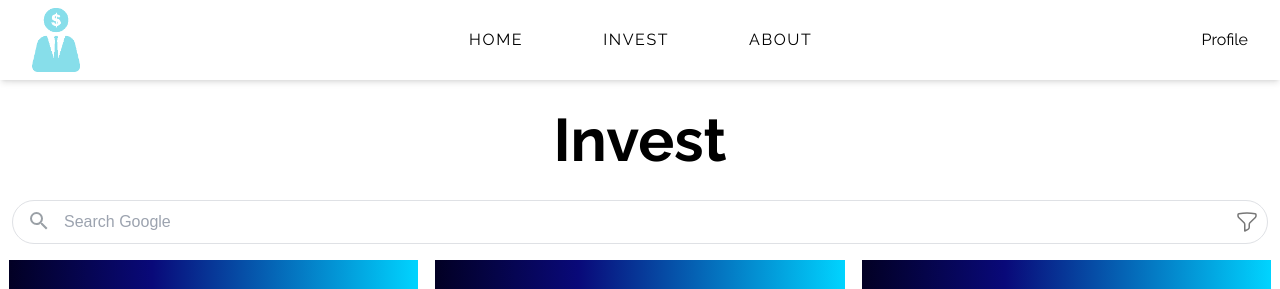
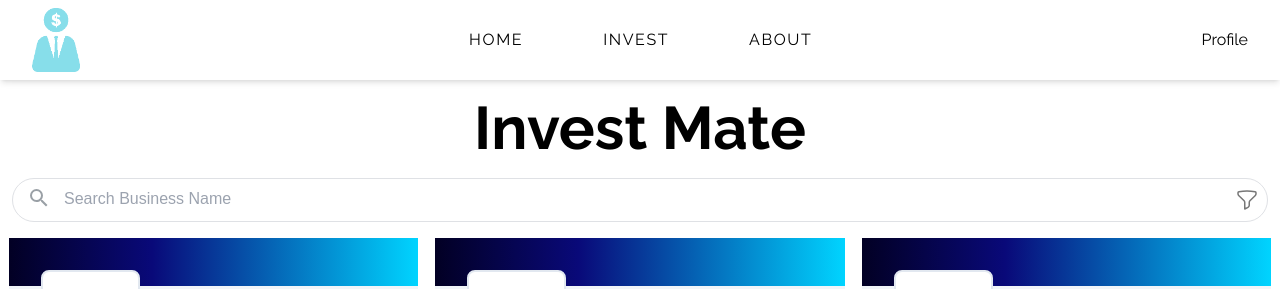
Before and after one commit to yonatan-nyo/final-project-client, a Next.js app: page /invest in a window 1280 px wide. Shown: the top 289 px of the page. Built offline with nearby package versions, Linux system fonts and the light colour scheme; grey boxes are pictures that could not be loaded.

Commit message:
added detail-page

```diff
--- a/app/detail/[slug]/page.js
+++ /dev/null
@@ -1,5 +0,0 @@
-const DetailPage = () => {
-  return <div>page</div>;
-};
-
-export default DetailPage;
--- /dev/null
+++ b/app/invest/[slug]/page.js
@@ -0,0 +1,9 @@
+const DetailPage = () => {
+  return (
+    <div className="pt-20 max-w-[1450px] mx-auto flex flex-col justify-between min-h-screen text-center">
+      <div>hi</div>{" "}
+    </div>
+  );
+};
+
+export default DetailPage;
--- a/app/invest/page.jsx
+++ b/app/invest/page.jsx
@@ -5,7 +5,7 @@ const Invest = () => {
   return (
     <div className="pt-20 max-w-[1450px] mx-auto flex flex-col justify-between min-h-screen text-center">
       <div>
-        <h1 className="font-bold text-[60px] leading-loose">Invest</h1>
+        <h1 className="font-bold text-[60px] leading-relaxed">Invest Mate</h1>
         <div className="w-full px-3">
           <div className="searchbar">
             <div className="searchbar-wrapper">
@@ -32,7 +32,7 @@ const Invest = () => {
                   title="Search"
                   // eslint-disable-next-line jsx-a11y/role-has-required-aria-props
                   role="combobox"
-                  placeholder="Search Google"
+                  placeholder="Search Business Name"
                 />
               </div>
 
--- a/components/Card.jsx
+++ b/components/Card.jsx
@@ -1,6 +1,7 @@
 "use client";
 
 import Image from "next/image";
+import { useRouter } from "next/navigation";
 
 const defaultBusiness = {
   name: "Business Name",
@@ -12,6 +13,11 @@ const defaultBusiness = {
 };
 
 const Card = ({ business = defaultBusiness }) => {
+  const router = useRouter();
+  const handleClick = (slug) => {
+    router.push(`/invest/${slug}`);
+  };
+
   return (
     <div className="w-[96%] md:w-[47%] lg:w-[32%] h-48 md:h-[14rem] bg-slate-100 mx-auto relative">
       <div
@@ -38,7 +44,11 @@ const Card = ({ business = defaultBusiness }) => {
           <p className="text-left font-bold text-2xl">{business.name}</p>
           <p className="text-left">Rp {Math.ceil(+business.fundNeeded / 40)}</p>
           <div className="flex-grow flex justify-end items-end">
-            <button className="bg-blue-500 hover:bg-blue-700 text-white font-bold py-2 px-6 rounded-full">Invest</button>
+            <button
+              className="bg-blue-500 hover:bg-blue-700 text-white font-bold py-2 px-6 rounded-full"
+              onClick={() => handleClick(business.slug)}>
+              Invest
+            </button>
           </div>
         </div>
       </div>
@@ -47,13 +57,3 @@ const Card = ({ business = defaultBusiness }) => {
 };
 
 export default Card;
-
-/*
-<Image
-              src={business.brandUrl}
-              alt={business?.name}
-              width={400}
-              height={400}
-              className="bg-white rounded-lg border-2 border-slate-200 w-full h-28 object-contain"
-            />
-             */
```
